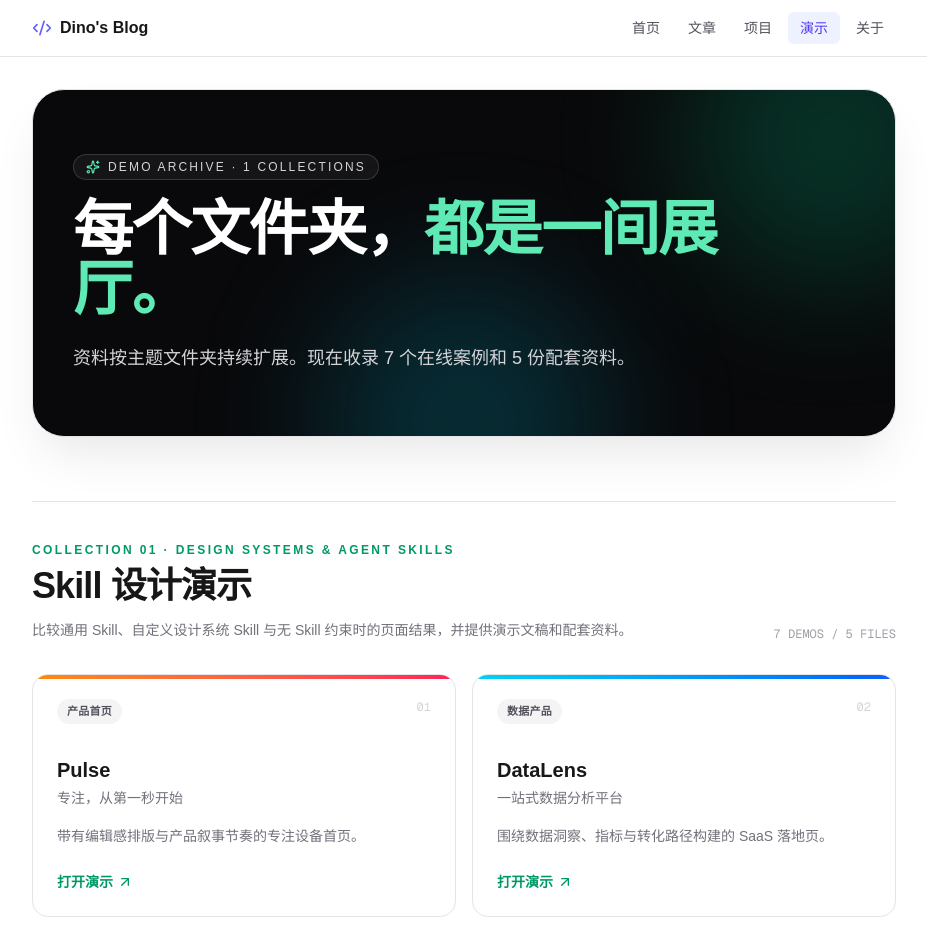
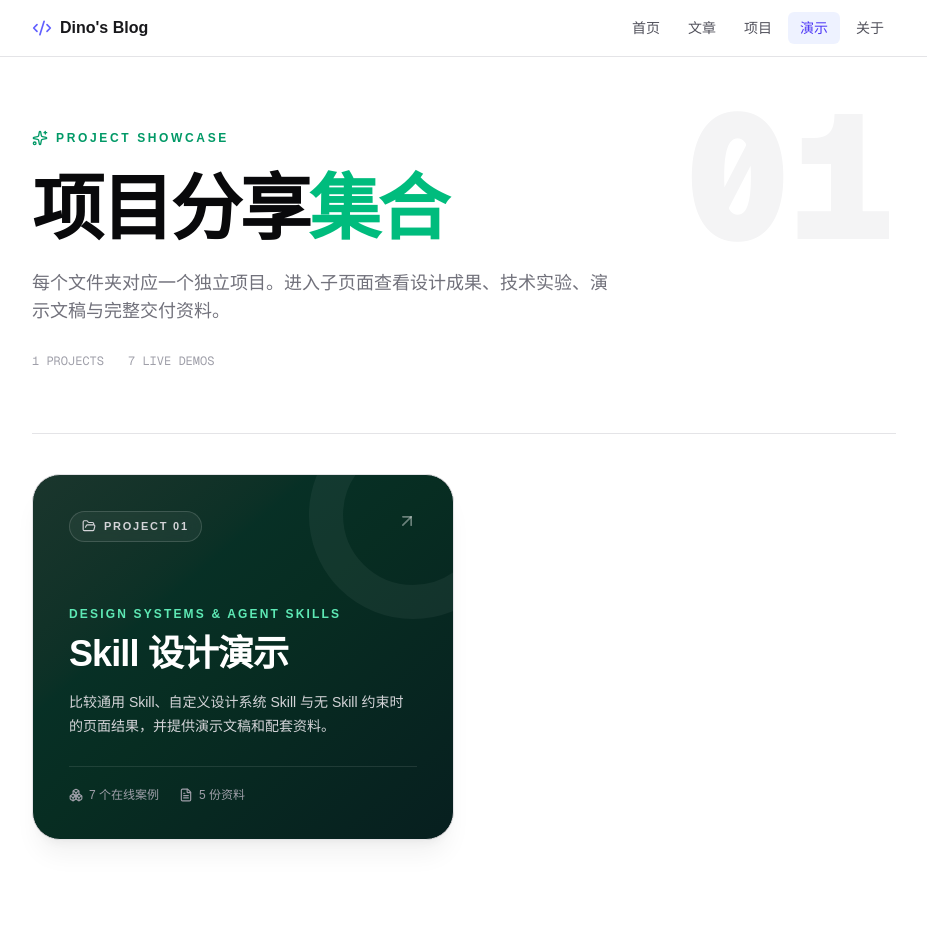
Before and after one commit to Dinoo1412/my-blog, a Next.js app: page /demos in a window 1280 px wide. Shown: the top 932 px of the page, without its empty margins (176-1103 px from the left). Built offline with nearby package versions, Linux system fonts and the light colour scheme.

Commit message:
refactor(demos): 拆分项目集合与独立详情页
- 将演示首页改为多个分享项目的集合
- 为每个项目文件夹生成独立静态子页面
- 保留项目内部的在线案例和资料下载
- 更新新增项目文件夹操作文档

```diff
--- /dev/null
+++ b/src/app/demos/[slug]/page.tsx
@@ -0,0 +1,147 @@
+import type { Metadata } from "next";
+import Link from "next/link";
+import { notFound } from "next/navigation";
+import {
+  ArrowLeft,
+  ArrowUpRight,
+  Download,
+  FileArchive,
+  FileText,
+  Presentation,
+  Shapes,
+  Sparkles,
+} from "lucide-react";
+import {
+  getDemoCollection,
+  getDemoCollections,
+  type DemoAccent,
+  type ResourceKind,
+} from "@/lib/demo-collections";
+
+const accentClasses: Record<DemoAccent, string> = {
+  amber: "from-amber-300 to-yellow-600",
+  blue: "from-cyan-400 to-blue-600",
+  cyan: "from-teal-400 to-cyan-700",
+  emerald: "from-emerald-400 to-teal-600",
+  lime: "from-lime-400 to-emerald-600",
+  orange: "from-orange-400 to-rose-500",
+  zinc: "from-zinc-400 to-zinc-700",
+};
+
+const resourceIcons: Record<ResourceKind, typeof FileText> = {
+  archive: FileArchive,
+  document: FileText,
+  presentation: Presentation,
+  skill: Shapes,
+};
+
+export function generateStaticParams() {
+  return getDemoCollections().map((collection) => ({ slug: collection.slug }));
+}
+
+export async function generateMetadata({
+  params,
+}: {
+  params: Promise<{ slug: string }>;
+}): Promise<Metadata> {
+  const { slug } = await params;
+  const collection = getDemoCollection(slug);
+  if (!collection) return {};
+  return { title: collection.title, description: collection.description };
+}
+
+export default async function DemoCollectionPage({
+  params,
+}: {
+  params: Promise<{ slug: string }>;
+}) {
+  const { slug } = await params;
+  const collection = getDemoCollection(slug);
+  if (!collection) notFound();
+
+  return (
+    <div className="pb-10">
+      <Link
+        href="/demos"
+        className="mb-7 inline-flex items-center gap-2 text-sm font-medium text-zinc-400 transition hover:text-emerald-600 dark:hover:text-emerald-400"
+      >
+        <ArrowLeft className="h-4 w-4" />
+        返回项目分享集合
+      </Link>
+
+      <section className="relative overflow-hidden rounded-[2rem] border border-zinc-200 bg-zinc-950 px-6 py-12 text-white shadow-2xl shadow-zinc-950/10 sm:px-10 sm:py-16 dark:border-zinc-800">
+        <div className={`absolute inset-0 bg-gradient-to-br ${accentClasses[collection.accent]} opacity-15`} />
+        <div className="absolute -right-20 -top-24 h-72 w-72 rounded-full border-[44px] border-white/5" />
+        <div className="relative max-w-2xl">
+          <div className="mb-5 inline-flex items-center gap-2 rounded-full border border-white/15 bg-white/5 px-3 py-1 text-xs tracking-[0.18em] text-zinc-300 uppercase">
+            <Sparkles className="h-3.5 w-3.5 text-emerald-300" />
+            {collection.eyebrow}
+          </div>
+          <h1 className="text-4xl font-black tracking-tight sm:text-6xl">{collection.title}</h1>
+          <p className="mt-6 max-w-xl text-base leading-7 text-zinc-300 sm:text-lg">{collection.description}</p>
+          <div className="mt-7 flex gap-5 font-mono text-xs text-zinc-400">
+            <span>{collection.demos.length} DEMOS</span>
+            <span>{collection.resources.length} FILES</span>
+          </div>
+        </div>
+      </section>
+
+      {collection.demos.length > 0 && (
+        <section className="mt-14">
+          <div className="mb-6">
+            <p className="text-xs font-semibold tracking-[0.2em] text-emerald-600 uppercase dark:text-emerald-400">Live demos</p>
+            <h2 className="mt-2 text-2xl font-bold tracking-tight sm:text-3xl">在线页面演示</h2>
+          </div>
+          <div className="grid gap-4 md:grid-cols-2">
+            {collection.demos.map((demo, index) => (
+              <a
+                key={demo.href}
+                href={demo.href}
+                target="_blank"
+                rel="noopener noreferrer"
+                className="group relative overflow-hidden rounded-2xl border border-zinc-200 bg-white p-6 transition duration-300 hover:-translate-y-1 hover:border-zinc-300 hover:shadow-xl hover:shadow-zinc-900/10 dark:border-zinc-800 dark:bg-zinc-900 dark:hover:border-zinc-700"
+              >
+                <div className={`absolute inset-x-0 top-0 h-1 bg-gradient-to-r ${accentClasses[demo.accent]}`} />
+                <div className="mb-8 flex items-start justify-between">
+                  <span className="rounded-full bg-zinc-100 px-2.5 py-1 text-[11px] font-semibold tracking-wide text-zinc-600 dark:bg-zinc-800 dark:text-zinc-300">{demo.label}</span>
+                  <span className="font-mono text-xs text-zinc-300 dark:text-zinc-600">{String(index + 1).padStart(2, "0")}</span>
+                </div>
+                <h3 className="text-xl font-bold text-zinc-900 dark:text-white">{demo.title}</h3>
+                <p className="mt-1 text-sm font-medium text-zinc-500">{demo.subtitle}</p>
+                <p className="mt-4 text-sm leading-6 text-zinc-500 dark:text-zinc-400">{demo.description}</p>
+                <div className="mt-6 flex items-center gap-1 text-sm font-semibold text-emerald-600 dark:text-emerald-400">
+                  打开演示
+                  <ArrowUpRight className="h-4 w-4 transition-transform group-hover:translate-x-0.5 group-hover:-translate-y-0.5" />
+                </div>
+              </a>
+            ))}
+          </div>
+        </section>
+      )}
+
+      {collection.resources.length > 0 && (
+        <section className="mt-14">
+          <div className="mb-6">
+            <p className="text-xs font-semibold tracking-[0.2em] text-emerald-600 uppercase dark:text-emerald-400">Resources</p>
+            <h2 className="mt-2 text-2xl font-bold tracking-tight sm:text-3xl">项目资料下载</h2>
+          </div>
+          <div className="divide-y divide-zinc-200 overflow-hidden rounded-2xl border border-zinc-200 bg-white dark:divide-zinc-800 dark:border-zinc-800 dark:bg-zinc-900">
+            {collection.resources.map((resource) => {
+              const Icon = resourceIcons[resource.kind];
+              return (
+                <a key={resource.href} href={resource.href} download className="group flex items-center gap-4 px-5 py-4 transition-colors hover:bg-zinc-50 dark:hover:bg-zinc-800/70">
+                  <span className="grid h-10 w-10 shrink-0 place-items-center rounded-xl bg-emerald-50 text-emerald-700 dark:bg-emerald-950 dark:text-emerald-400"><Icon className="h-5 w-5" /></span>
+                  <span className="min-w-0 flex-1">
+                    <span className="block font-semibold text-zinc-900 dark:text-white">{resource.title}</span>
+                    <span className="mt-0.5 block text-xs text-zinc-400">{resource.detail}</span>
+                  </span>
+                  <Download className="h-4 w-4 text-zinc-300 transition-colors group-hover:text-emerald-500" />
+                </a>
+              );
+            })}
+          </div>
+        </section>
+      )}
+    </div>
+  );
+}
--- a/src/app/demos/page.tsx
+++ b/src/app/demos/page.tsx
@@ -1,163 +1,99 @@
 import type { Metadata } from "next";
-import {
-  ArrowUpRight,
-  Download,
-  FileArchive,
-  FileText,
-  FolderOpen,
-  Presentation,
-  Shapes,
-  Sparkles,
-} from "lucide-react";
-import { getDemoCollections, type DemoAccent, type ResourceKind } from "@/lib/demo-collections";
+import Link from "next/link";
+import { ArrowUpRight, Boxes, FileText, FolderOpen, Sparkles } from "lucide-react";
+import { getDemoCollections, type DemoAccent } from "@/lib/demo-collections";
 
 export const metadata: Metadata = {
-  title: "演示资料",
-  description: "页面设计演示、演讲资料与 Agent Skill 实践资源。",
+  title: "项目分享",
+  description: "设计实践、技术实验和项目交付资料的分享集合。",
 };
 
 const accentClasses: Record<DemoAccent, string> = {
-  amber: "from-amber-300 to-yellow-600",
-  blue: "from-cyan-400 to-blue-600",
-  cyan: "from-teal-400 to-cyan-700",
-  emerald: "from-emerald-400 to-teal-600",
-  lime: "from-lime-400 to-emerald-600",
-  orange: "from-orange-400 to-rose-500",
-  zinc: "from-zinc-400 to-zinc-700",
-};
-
-const resourceIcons: Record<ResourceKind, typeof FileText> = {
-  archive: FileArchive,
-  document: FileText,
-  presentation: Presentation,
-  skill: Shapes,
+  amber: "from-amber-300 via-orange-400 to-yellow-600",
+  blue: "from-cyan-400 via-blue-500 to-indigo-700",
+  cyan: "from-teal-300 via-cyan-500 to-blue-700",
+  emerald: "from-emerald-300 via-emerald-500 to-teal-700",
+  lime: "from-lime-300 via-green-500 to-emerald-700",
+  orange: "from-orange-300 via-orange-500 to-rose-600",
+  zinc: "from-zinc-300 via-zinc-500 to-zinc-800",
 };
 
 export default function DemosPage() {
   const collections = getDemoCollections();
   const demoCount = collections.reduce((total, collection) => total + collection.demos.length, 0);
-  const resourceCount = collections.reduce((total, collection) => total + collection.resources.length, 0);
 
   return (
-    <div className="pb-8">
-      <section className="relative overflow-hidden rounded-[2rem] border border-zinc-200 bg-zinc-950 px-6 py-12 text-white shadow-2xl shadow-zinc-950/10 sm:px-10 sm:py-16 dark:border-zinc-800">
-        <div className="absolute -right-20 -top-24 h-72 w-72 rounded-full bg-emerald-400/20 blur-3xl" />
-        <div className="absolute -bottom-32 left-1/3 h-72 w-72 rounded-full bg-cyan-500/20 blur-3xl" />
+    <div className="pb-10">
+      <section className="relative overflow-hidden border-b border-zinc-200 pb-12 pt-5 dark:border-zinc-800 sm:pb-16 sm:pt-10">
+        <div className="absolute right-0 top-0 font-mono text-[7rem] font-black leading-none text-zinc-100 dark:text-zinc-900 sm:text-[11rem]">
+          {String(collections.length).padStart(2, "0")}
+        </div>
         <div className="relative max-w-2xl">
-          <div className="mb-5 inline-flex items-center gap-2 rounded-full border border-white/15 bg-white/5 px-3 py-1 text-xs tracking-[0.18em] text-zinc-300 uppercase">
-            <Sparkles className="h-3.5 w-3.5 text-emerald-300" />
-            Demo archive · {collections.length} collections
+          <div className="inline-flex items-center gap-2 text-xs font-semibold tracking-[0.22em] text-emerald-600 uppercase dark:text-emerald-400">
+            <Sparkles className="h-4 w-4" />
+            Project showcase
           </div>
-          <h1 className="text-4xl font-black tracking-tight sm:text-6xl">
-            每个文件夹，
-            <span className="text-emerald-300">都是一间展厅。</span>
+          <h1 className="mt-5 text-5xl font-black tracking-[-0.04em] text-zinc-950 dark:text-white sm:text-7xl">
+            项目分享<span className="text-emerald-500">集合</span>
           </h1>
-          <p className="mt-6 max-w-xl text-base leading-7 text-zinc-300 sm:text-lg">
-            资料按主题文件夹持续扩展。现在收录 {demoCount} 个在线案例和 {resourceCount} 份配套资料。
+          <p className="mt-6 max-w-xl text-base leading-7 text-zinc-500 dark:text-zinc-400 sm:text-lg">
+            每个文件夹对应一个独立项目。进入子页面查看设计成果、技术实验、演示文稿与完整交付资料。
           </p>
+          <div className="mt-7 flex gap-6 font-mono text-xs text-zinc-400">
+            <span>{collections.length} PROJECTS</span>
+            <span>{demoCount} LIVE DEMOS</span>
+          </div>
         </div>
       </section>
 
-      {collections.length > 1 && (
-        <nav className="mt-8 flex gap-2 overflow-x-auto pb-2" aria-label="资料文件夹">
+      <section className="mt-10">
+        <div className="grid gap-5 md:grid-cols-2">
           {collections.map((collection, index) => (
-            <a
+            <Link
               key={collection.slug}
-              href={`#${collection.slug}`}
-              className="flex shrink-0 items-center gap-2 rounded-full border border-zinc-200 bg-white px-4 py-2 text-sm font-medium text-zinc-600 transition hover:border-emerald-300 hover:text-emerald-700 dark:border-zinc-800 dark:bg-zinc-900 dark:text-zinc-300"
+              href={`/demos/${collection.slug}`}
+              className="group relative min-h-80 overflow-hidden rounded-[1.75rem] border border-zinc-200 bg-zinc-950 p-7 text-white shadow-xl shadow-zinc-950/5 transition duration-500 hover:-translate-y-1.5 hover:shadow-2xl hover:shadow-zinc-950/15 dark:border-zinc-800 sm:p-9"
             >
-              <FolderOpen className="h-4 w-4" />
-              {String(index + 1).padStart(2, "0")} · {collection.title}
-            </a>
-          ))}
-        </nav>
-      )}
+              <div className={`absolute inset-0 bg-gradient-to-br ${accentClasses[collection.accent]} opacity-20 transition duration-500 group-hover:opacity-30`} />
+              <div className="absolute -right-16 -top-16 h-52 w-52 rounded-full border-[34px] border-white/5 transition-transform duration-700 group-hover:rotate-12 group-hover:scale-110" />
+              <div className="relative flex h-full flex-col">
+                <div className="flex items-start justify-between">
+                  <span className="inline-flex items-center gap-2 rounded-full border border-white/15 bg-white/5 px-3 py-1.5 text-[11px] font-semibold tracking-[0.16em] text-zinc-300 uppercase backdrop-blur">
+                    <FolderOpen className="h-3.5 w-3.5" />
+                    Project {String(index + 1).padStart(2, "0")}
+                  </span>
+                  <ArrowUpRight className="h-5 w-5 text-white/40 transition duration-300 group-hover:-translate-y-1 group-hover:translate-x-1 group-hover:text-white" />
+                </div>
 
-      {collections.map((collection, collectionIndex) => (
-        <section
-          id={collection.slug}
-          key={collection.slug}
-          className="mt-16 scroll-mt-24 border-t border-zinc-200 pt-10 first:border-t-0 first:pt-0 dark:border-zinc-800"
-        >
-          <div className="mb-8 grid gap-5 md:grid-cols-[1fr_auto] md:items-end">
-            <div>
-              <p className="text-xs font-semibold tracking-[0.2em] text-emerald-600 uppercase dark:text-emerald-400">
-                Collection {String(collectionIndex + 1).padStart(2, "0")} · {collection.eyebrow}
+                <div className="mt-auto pt-16">
+                  <p className="text-xs font-semibold tracking-[0.18em] text-emerald-300 uppercase">
+                    {collection.eyebrow}
                   </p>
-              <h2 className="mt-2 text-3xl font-black tracking-tight sm:text-4xl">{collection.title}</h2>
-              <p className="mt-3 max-w-2xl text-sm leading-6 text-zinc-500 dark:text-zinc-400">
-                {collection.description}
-              </p>
-            </div>
-            <div className="font-mono text-xs text-zinc-400">
-              {collection.demos.length} DEMOS / {collection.resources.length} FILES
+                  <h2 className="mt-3 text-3xl font-black tracking-tight sm:text-4xl">{collection.title}</h2>
+                  <p className="mt-4 max-w-md text-sm leading-6 text-zinc-300">{collection.description}</p>
+                  <div className="mt-7 flex gap-5 border-t border-white/10 pt-5 text-xs text-zinc-400">
+                    <span className="flex items-center gap-1.5">
+                      <Boxes className="h-3.5 w-3.5" />
+                      {collection.demos.length} 个在线案例
+                    </span>
+                    <span className="flex items-center gap-1.5">
+                      <FileText className="h-3.5 w-3.5" />
+                      {collection.resources.length} 份资料
+                    </span>
                   </div>
                 </div>
-
-          {collection.demos.length > 0 && (
-            <div className="grid gap-4 md:grid-cols-2">
-              {collection.demos.map((demo, index) => (
-                <a
-                  key={demo.href}
-                  href={demo.href}
-                  target="_blank"
-                  rel="noopener noreferrer"
-                  className="group relative overflow-hidden rounded-2xl border border-zinc-200 bg-white p-6 transition duration-300 hover:-translate-y-1 hover:border-zinc-300 hover:shadow-xl hover:shadow-zinc-900/10 dark:border-zinc-800 dark:bg-zinc-900 dark:hover:border-zinc-700"
-                >
-                  <div className={`absolute inset-x-0 top-0 h-1 bg-gradient-to-r ${accentClasses[demo.accent]}`} />
-                  <div className="mb-8 flex items-start justify-between">
-                    <span className="rounded-full bg-zinc-100 px-2.5 py-1 text-[11px] font-semibold tracking-wide text-zinc-600 dark:bg-zinc-800 dark:text-zinc-300">
-                      {demo.label}
-                    </span>
-                    <span className="font-mono text-xs text-zinc-300 dark:text-zinc-600">
-                      {String(index + 1).padStart(2, "0")}
-                    </span>
               </div>
-                  <h3 className="text-xl font-bold text-zinc-900 dark:text-white">{demo.title}</h3>
-                  <p className="mt-1 text-sm font-medium text-zinc-500">{demo.subtitle}</p>
-                  <p className="mt-4 text-sm leading-6 text-zinc-500 dark:text-zinc-400">{demo.description}</p>
-                  <div className="mt-6 flex items-center gap-1 text-sm font-semibold text-emerald-600 dark:text-emerald-400">
-                    打开演示
-                    <ArrowUpRight className="h-4 w-4 transition-transform group-hover:translate-x-0.5 group-hover:-translate-y-0.5" />
-                  </div>
-                </a>
+            </Link>
           ))}
         </div>
-          )}
 
-          {collection.resources.length > 0 && (
-            <div className="mt-8 divide-y divide-zinc-200 overflow-hidden rounded-2xl border border-zinc-200 bg-white dark:divide-zinc-800 dark:border-zinc-800 dark:bg-zinc-900">
-              {collection.resources.map((resource) => {
-                const Icon = resourceIcons[resource.kind];
-                return (
-                  <a
-                    key={resource.href}
-                    href={resource.href}
-                    download
-                    className="group flex items-center gap-4 px-5 py-4 transition-colors hover:bg-zinc-50 dark:hover:bg-zinc-800/70"
-                  >
-                    <span className="grid h-10 w-10 shrink-0 place-items-center rounded-xl bg-emerald-50 text-emerald-700 dark:bg-emerald-950 dark:text-emerald-400">
-                      <Icon className="h-5 w-5" />
-                    </span>
-                    <span className="min-w-0 flex-1">
-                      <span className="block font-semibold text-zinc-900 dark:text-white">{resource.title}</span>
-                      <span className="mt-0.5 block text-xs text-zinc-400">{resource.detail}</span>
-                    </span>
-                    <Download className="h-4 w-4 text-zinc-300 transition-colors group-hover:text-emerald-500" />
-                  </a>
-                );
-              })}
+        {collections.length === 0 && (
+          <div className="rounded-2xl border border-dashed border-zinc-300 p-12 text-center dark:border-zinc-700">
+            <FolderOpen className="mx-auto h-8 w-8 text-zinc-300" />
+            <p className="mt-4 font-medium">还没有项目分享</p>
           </div>
         )}
       </section>
-      ))}
-
-      {collections.length === 0 && (
-        <div className="mt-12 rounded-2xl border border-dashed border-zinc-300 p-12 text-center dark:border-zinc-700">
-          <FolderOpen className="mx-auto h-8 w-8 text-zinc-300" />
-          <p className="mt-4 font-medium">还没有资料文件夹</p>
-        </div>
-      )}
     </div>
   );
 }
--- a/src/lib/demo-collections.ts
+++ b/src/lib/demo-collections.ts
@@ -88,3 +88,8 @@ export function getDemoCollections(): DemoCollection[] {
     .filter((collection): collection is DemoCollection => Boolean(collection))
     .sort((a, b) => a.order - b.order || a.title.localeCompare(b.title, "zh-CN"));
 }
+
+export function getDemoCollection(slug: string): DemoCollection | null {
+  if (!/^[a-z0-9-]+$/.test(slug)) return null;
+  return readCollection(slug);
+}
```
Also changed, not shown: 1 other file (tests, documents, lock files or other folders). Lines whose indentation alone changed are shown as unchanged.
